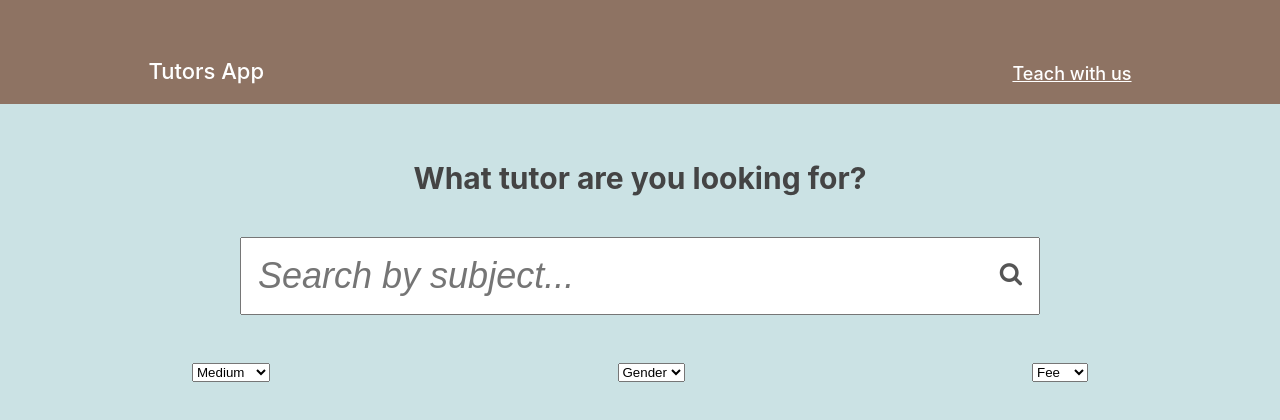
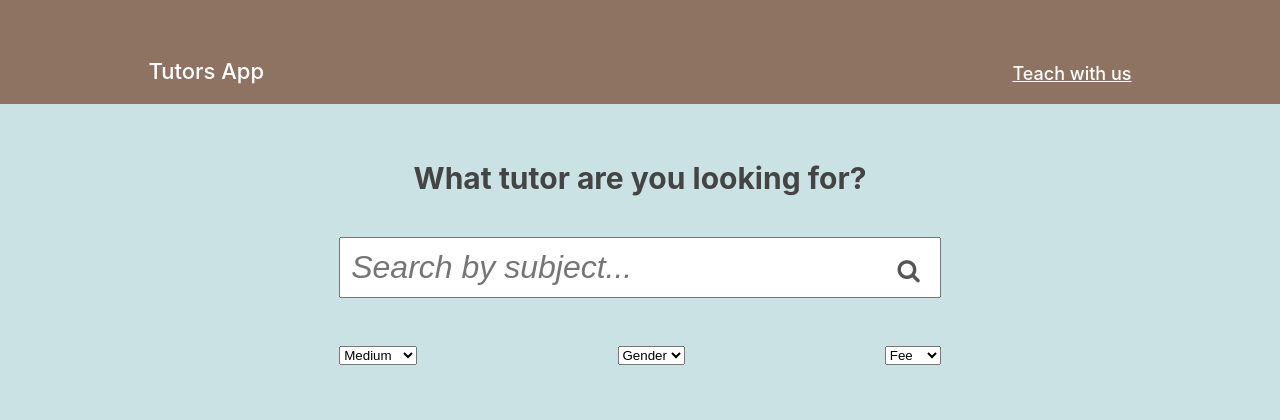
Before and after one commit to elireiner/tutors-app, a React (Create React App) app: page / in a window 1280 px wide. Shown: the top 420 px of the page. Built offline with nearby package versions, Linux system fonts and the light colour scheme; no server answers.

Commit message:
Make filters responsive

```diff
--- a/src/components/Filters/Filters.css
+++ b/src/components/Filters/Filters.css
@@ -1,7 +1,6 @@
 .filters-container {
   height: 30vh;
-    width: 70%;
-    margin: auto;
+  width: 100%;
   margin-top: 5vh;
 }
 
@@ -30,7 +29,7 @@
   text-align: center;
 }
 
-.search{
+.search {
   margin: 36px auto;
   width: 100%;
   max-width: 800px;
@@ -42,17 +41,57 @@
 
 .search input {
   width: 100%;
-	padding: 16px;
-	font-size: 36px;
+  padding: 12px;
+  font-size: 20px;
   font-style: italic;
-	color: #444;
+  color: #555;
   box-sizing: border-box;
   outline: none;
 }
+
 .search-icon {
   position: absolute;
-	top: -10px;
+  top: -6px;
   font-size: 24px;
   color: #555;
   right: 18px;
+  background-color: white;
+  border: white solid 2px;
 }
+
+@media only screen and (min-width: 400px) {
+	.search input {
+		padding: 10px;
+		font-size: 24px;
+	}
+	.search-icon {
+	  top: -6px;
+	  font-size: 24px;
+	  right: 18px;
+	  border: white solid 3px;
+	}
+  }
+
+@media only screen and (min-width: 600px) {
+  .search input {
+    font-size: 32px;
+  }
+  .search-icon {
+    top: -6px;
+    font-size: 24px;
+    right: 18px;
+    border: white solid 3px;
+  }
+}
+
+/* Medium devices (landscape tablets, 768px and up) */
+@media only screen and (min-width: 768px) {
+}
+
+/* Large devices (laptops/desktops, 992px and up) */
+@media only screen and (min-width: 992px) {
+}
+
+/* Extra large devices (large laptops and desktops, 1200px and up) */
+@media only screen and (min-width: 1200px) {
+}
--- a/src/components/MainPage/MainPage.css
+++ b/src/components/MainPage/MainPage.css
@@ -1,3 +1,9 @@
+.filter-section {
+  height: 42vh;
+  width: 70%;
+  margin: auto;
+}
+
 .tutor-table {
   height: 15vh;
 }
@@ -14,6 +20,7 @@
 }
 
 @media only screen and (min-width: 600px) {
+  .filter-section,
   .tutors-list {
     width: 67%;
   }
@@ -21,6 +28,7 @@
 
 /* Medium devices (landscape tablets, 768px and up) */
 @media only screen and (min-width: 768px) {
+  .filter-section,
   .tutors-list {
     width: 61.5%;
   }
@@ -28,6 +36,10 @@
 
 /* Large devices (laptops/desktops, 992px and up) */
 @media only screen and (min-width: 992px) {
+  .filter-section {
+    width: 49%;
+  }
+
   .tutors-list {
     width: 57%;
   }
@@ -35,7 +47,11 @@
 
 /* Extra large devices (large laptops and desktops, 1200px and up) */
 @media only screen and (min-width: 1200px) {
-    .tutors-list {
-        width: 54%;
-      }
+  .filter-section {
+    width: 47%;
+  }
+
+  .tutors-list {
+    width: 53%;
+  }
 }
```
Lines whose indentation alone changed are shown as unchanged.
